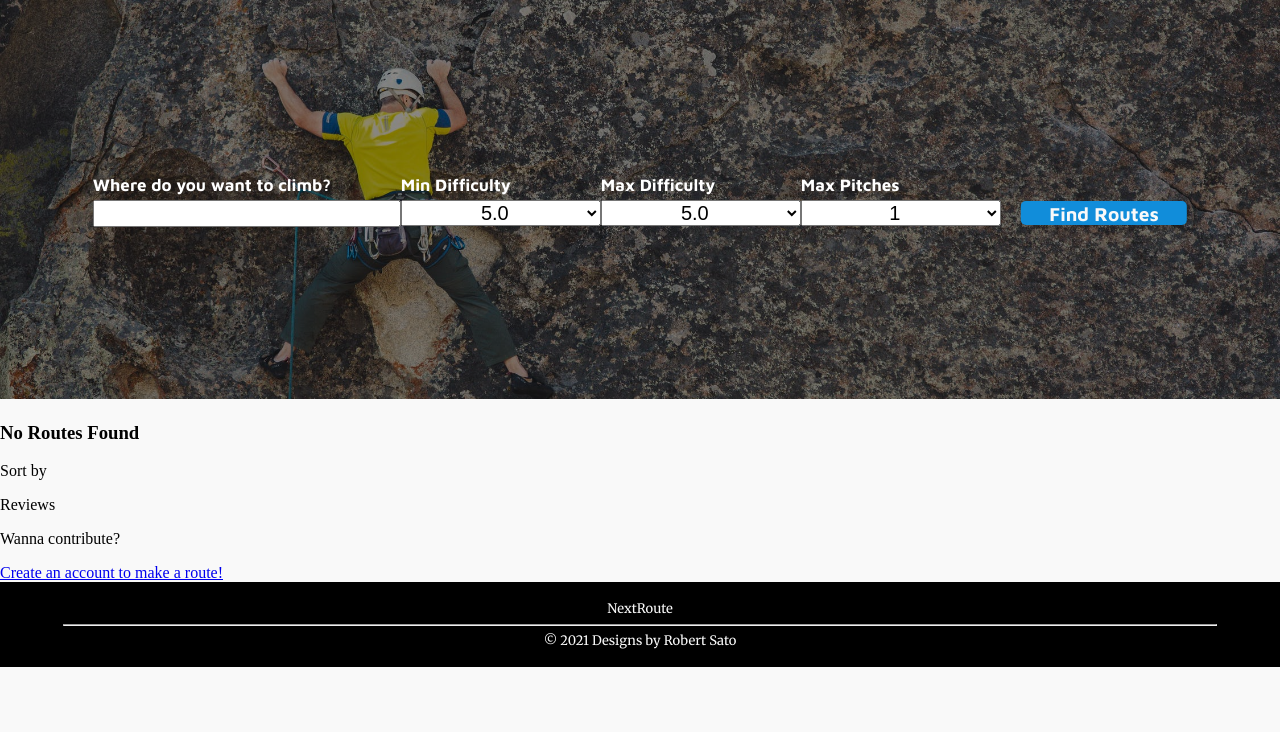
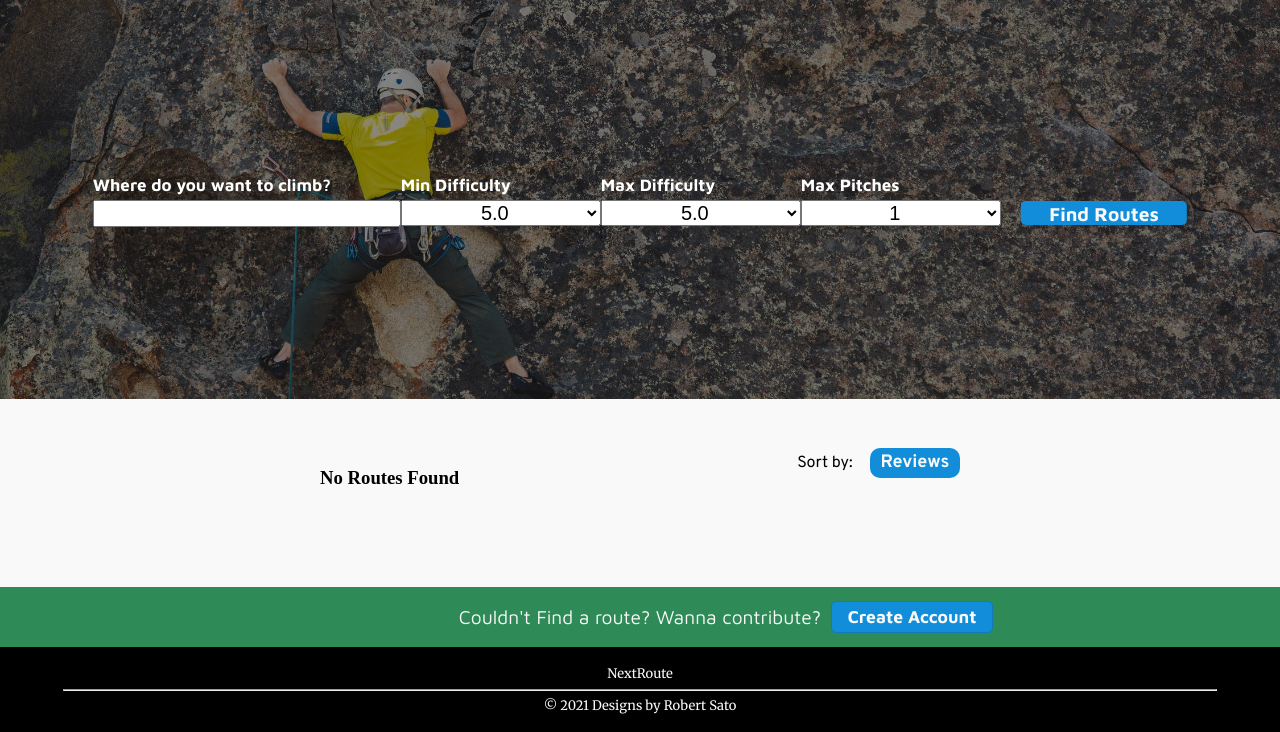
Before and after one commit to rsato1007/next_route, a Django app: page /route/ in a window 1280 px wide. Shown: the part 78-810 px from the top of the page. Before the commit the page ends 745 px from the top, so only its background shows below. Run offline with Django 3.2, Linux system fonts and the light colour scheme.

Commit message:
adding styling to route search page

```diff
--- a/next_route/main_app/static/styles/main.css
+++ b/next_route/main_app/static/styles/main.css
@@ -624,6 +624,138 @@
 .submit-search-button:hover {
     background-color: var(--main-button-color-darker);
 }
+
+.route-results-container {
+    margin: 45px auto 45px auto;
+    width: clamp(500px, 50%, 50%);
+}
+
+.route-results-header {
+    display: inline-grid;
+    grid-template-columns: 1fr 1fr;
+    margin-bottom: 35px;
+    width: 100%;
+}
+
+.results-sort-by-container {
+    display: inline-flex;
+    justify-self: end;
+}
+
+.route-results-header-text {
+    margin: 0;
+    font-size: clamp(20px, 2vw, 25px);
+}
+
+.sort-by-text {
+    height: clamp(30px, 2vw, 35px);
+    width: clamp(90px, 2vw, 120px);
+    line-height: clamp(30px, 2vw, 35px);
+    font-family: var(--font-overpass);
+    text-align: center;
+}
+
+.route-results-button {
+    height: clamp(30px, 2vw, 35px);
+    width: clamp(90px, 2vw, 120px);
+    font-size: clamp(16px, 2vw, 18px);
+    background-color: var(--main-button-color);
+    color: var(--page-bg);
+    text-align: center;
+    line-height: clamp(30px, 2vw, 35px);
+    font-weight: bold;
+    font-family: var(--font-overpass);
+    border-radius: 10px;
+    display: inline-block;
+}
+
+.individual-route-card-container {
+    border: 1px solid #969696;
+    display: grid;
+    grid-template-columns: 60% 40%;
+}
+
+.route-card-information-container {
+    margin-left: 18px;
+    margin-right: 30px;
+}
+
+.route-card-image {
+    height: 200px;
+    width: 100%;
+    object-fit: cover;
+}
+
+.route-card-name {
+    margin-top: 18px;
+    font-size: clamp(20px, 2vw, 25px);
+    font-family: var(--font-merriweather);
+    margin-bottom: 3px;
+}
+
+.route-card-review-container {
+    margin-bottom: 30px;
+}
+
+.route-card-reviews-text {
+    margin: 0;
+    font-family: var(--font-merriweather);
+    font-size: clamp(13px, 1.5vw, 16px);
+}
+
+.route-card-location-view {
+    display: grid;
+    width: 100%;
+    grid-template-columns: 66% 34%;
+}
+
+.route-card-location-text {
+    font-family: var(--font-merriweather);
+    color: #5C5C5C;
+    font-weight: 500;
+    letter-spacing: 1px;
+    margin: 0;
+}
+
+.view-route-button-link {
+    justify-self: end;
+    text-decoration: none;
+}
+
+.view-route-button {
+    height: 22px;
+    background-color: var(--page-main-color);
+    line-height: 22px;
+    width: 100px;
+    font-size: 0.75em;
+    font-weight: bold;
+    color: var(--page-bg);
+    text-align: center;
+}
+
+.view-route-button:hover {
+    background-color: var(--page-main-color-darker);
+}
+
+.route-card-misc-info {
+    display: inline-flex;
+    justify-content: space-between;
+    width: 100%;
+    margin-top: 10px;
+}
+
+.route-card-misc-info-text {
+    font-size: 0.85em;
+    font-family: var(--font-merriweather);
+}
+
+.add-route-link-container {
+    position: sticky;
+    bottom: 0;
+    width: 100%;
+    background: var(--page-main-color);
+    color: var(--page-bg);
+}
 /* SEARCH PAGE STYLING END */
 
 /* EDIT ROUTE PAGE STYLING START */
@@ -873,4 +1005,39 @@
     width: calc(100% - 40px);
     margin-top: 25px;
 }
+
+.add-route-link-container {
+    display: inline-flex;
+    justify-content: center;
+    font-family: var(--font-maven);
+    height: 60px;
+    line-height: 60px;
+}
+
+.add-route-link-text {
+    margin: 0;
+    font-size: 1.2em;
+}
+
+.route-page-create-route-button {
+    height: 30px;
+    width: 160px;
+    background-color: var(--main-button-color);
+    text-align: center;
+    line-height: 30px;
+    margin: 0 0 0 10px;
+    position: absolute;
+    top: 50%;
+    -ms-transform: translateY(-50%);
+    transform: translateY(-50%);
+    font-weight: bold;
+    font-size: 1.1em;
+    color: var(--page-bg);
+    border-radius: 5px;
+    border: 1px solid #0f7abd;
+}
+
+.route-page-create-route-button:hover {
+    background-color: var(--main-button-color-darker);
+}
 /* ROUTE PAGE STYLING END */
--- a/next_route/main_app/templates/search.html
+++ b/next_route/main_app/templates/search.html
@@ -76,27 +76,54 @@
         </img>
     </div>
     <!-- SEARCH FORM END -->
-    <!-- ROUTE HEADER SEARCH RESULTS START -->
+    <!-- ROUTE SEARCH RESULTS START -->
+    <div class="route-results-container">
         <div class="route-results-header">
             {% if route_list %}
-            <h3>Showing {{ route_list.count }} Route(s)</h3>
+                <h3 class="route-results-header-text">Showing {{ route_list.count }} Route(s)</h3>
             {% else %}
                 <h3>No Routes Found</h3>
             {% endif %}
-        <p>Sort by</p>
-        <div>Reviews</div>
+            <div class="results-sort-by-container">
+                <div class="sort-by-text">Sort by:</div>
+                <div class="route-results-button">Reviews</div>
             </div>
-    <!-- ROUTE HEADER SEARCH RESULTS END -->
-    <div>
-        <p>Wanna contribute?</p>
+        </div>
+        <!-- LIST OF ROUTES -->
+        <div class="routes-list">
+            {% for route in route_list %}
+                <div class="individual-route-card-container">
+                    <div class="route-card-information-container">
+                        <h3 class="route-card-name">{{ route.name }}</h3>
+                        <div class="route-card-review-container">
+                            <p class="route-card-reviews-text">{{ route.review.count }} Reviews</p>
+                        </div>
+                        <div class="route-card-location-view">
+                            <p class="route-card-location-text">Located: {{ route.location }}</p>
+                            <a href="{% url 'route_page' route.pk %}" class="view-route-button-link"><div class="view-route-button">View Route</div></a>
+                        </div>
+                        <div class="route-card-misc-info">
+                            <p class="route-card-misc-info-text">Difficulty: <b>{{ route.difficulty }}</b></p>
+                            <p class="route-card-misc-info-text">Pitches: <b>{{ route.pitch }}</b></p>
+                            <p class="route-card-misc-info-text">Type: <b>{{ route.climb_type }}</b></p>
+                        </div>
+                    </div>
+                    <img src="{% static 'images/route-image.jpg' %}" alt="" class="route-card-image">
+                </div>
+            {% endfor %}
+        </div>
+    </div>
+    <!-- ROUTE SEARCH RESULTS END -->
+    <div class="add-route-link-container">
+        <p class="add-route-link-text">Couldn't Find a route? Wanna contribute?</p>
         {% if user.is_authenticated %}
-            <div class="add_route">
-                <a href="{% url 'create_route' %}">Add a Route!</a>
-            </div>
+            <a href="{% url 'create_route' %}">
+                <div class="route-page-create-route-button">Create Route</div>
+            </a>
         {% else %}
-            <div>
-                <a href="{% url 'signup' %}">Create an account to make a route!</a>
-            </div>
+            <a href="{% url 'signup' %}">
+                <div class="route-page-create-route-button">Create Account</div>
+            </a>
         {% endif %}
     </div>
 {% endblock %}
```
Also changed, not shown: next_route/main_app/static/images/route-image.jpg (added). Lines whose indentation alone changed are shown as unchanged.
